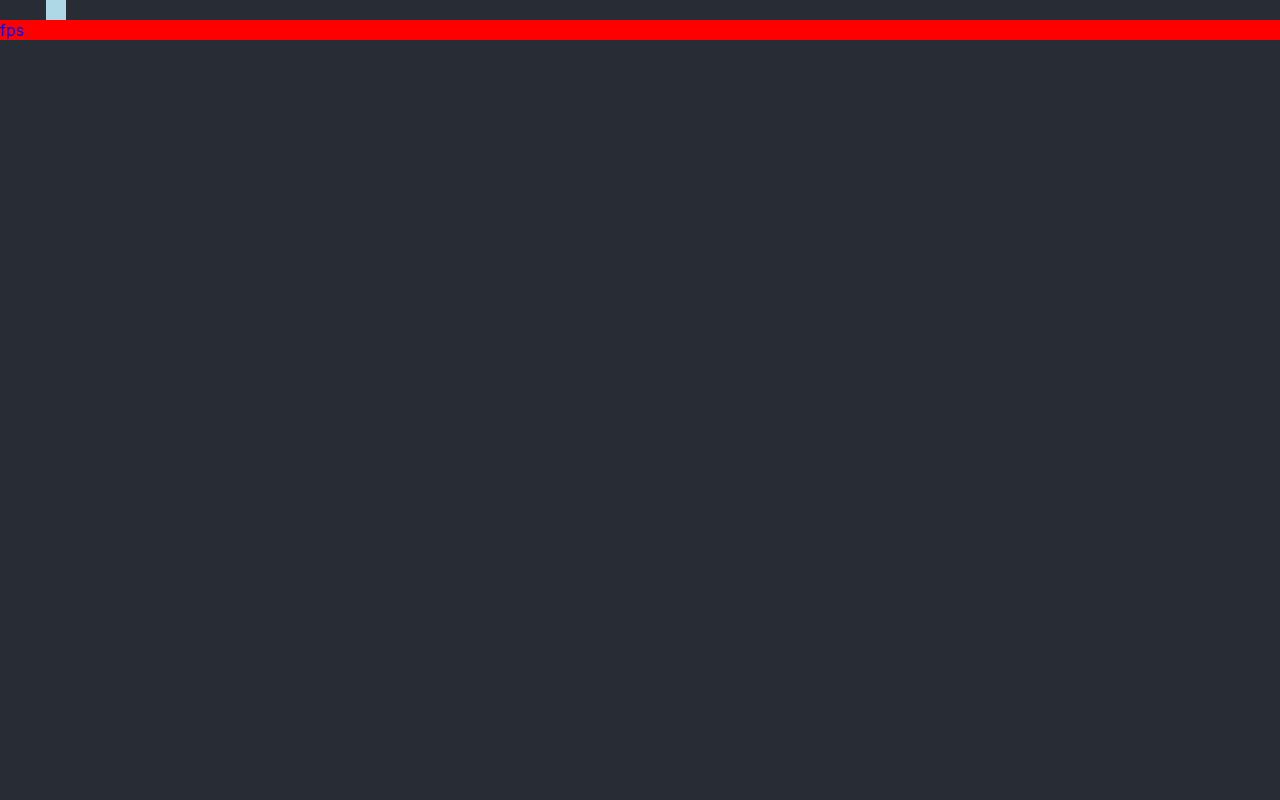
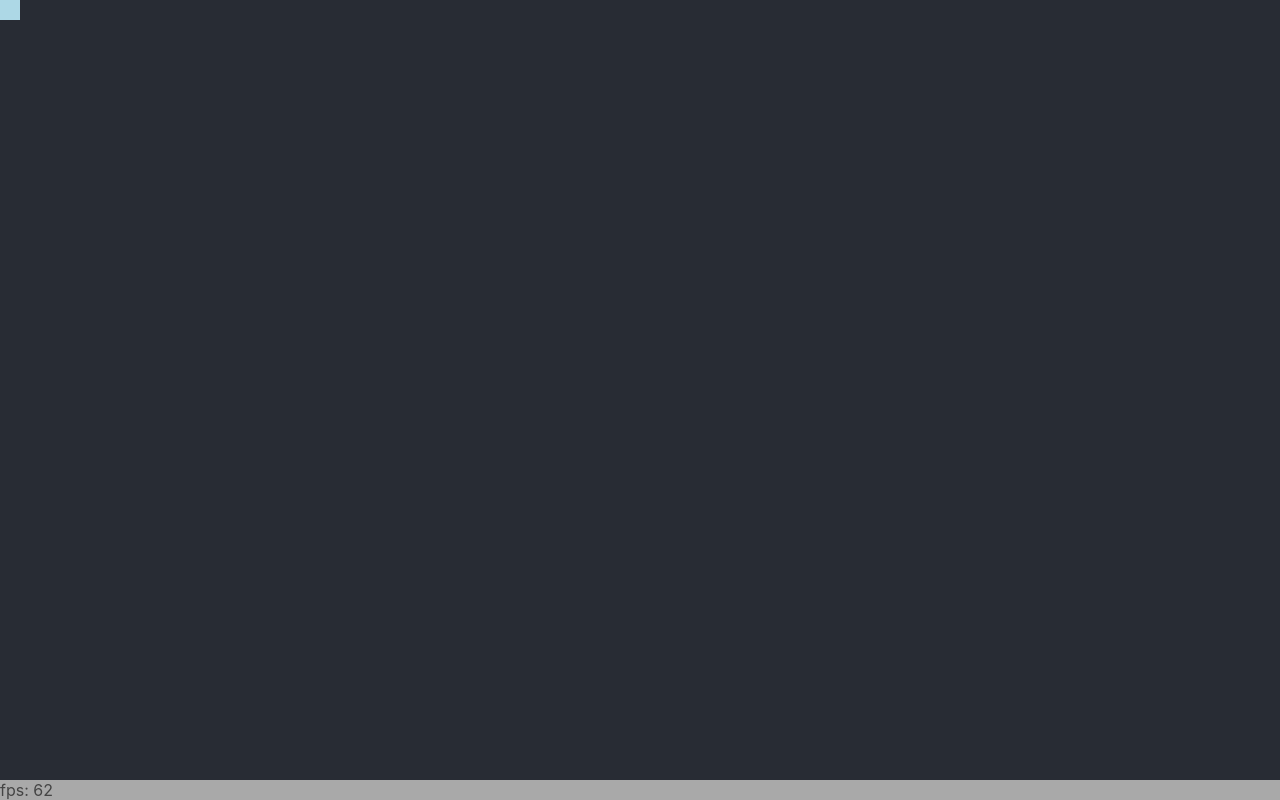
Before and after one commit to sopranopillow/portfolio, a React (Create React App) app: page / in a window 1280 px wide. Built offline with nearby package versions, Linux system fonts and the light colour scheme.

Commit message:
finished adding input but needs cleanup, next step is collisions

```diff
--- a/src/Components/Square.tsx
+++ b/src/Components/Square.tsx
@@ -2,9 +2,11 @@ import * as React from 'react';
 import { connect } from 'react-redux';
 import { subscribeToLoop } from '../Engine/actions';
 import { IAppState } from '../Engine/store/store';
+import { IKey } from '../containers/Loop';
 
 export interface ISquareState {
     left: number;
+    top: number;
     movingRight: boolean;
 }
 
@@ -17,28 +19,49 @@ class Square extends React.Component<ISquareProps, ISquareState>{
         super(props);
         this.state = ({
             left: 0,
+            top: 0,
             movingRight: true
         });
     }
 
     componentDidMount(){
-        this.props.subscribeToLoop(this.update);
+        this.props.subscribeToLoop(this.update, true);
     }
 
-    update = () => {
-        if(this.state.left > 200 || this.state.left < 0){
-            this.setState({
-                movingRight: !this.state.movingRight
-            })
-        }
-        this.setState({
-            left: this.state.left+(this.state.movingRight ? 1 : -1)
-        });
+    update = (keys: IKey[]) => {
+        keys.forEach((key: IKey) =>{
+            if(key.isPressed){
+                switch(key.key){
+                    case 'a':
+                        if(key.isPressed){
+                            this.setState({
+                                left: this.state.left-1
+                            })
+                        }
+                        break;
+                    case 's':
+                        this.setState({
+                            top: this.state.top+1
+                        })
+                        break;
+                    case 'd':
+                        this.setState({
+                            left: this.state.left+1
+                        })
+                        break;
+                    case 'w':
+                        this.setState({
+                            top: this.state.top-1
+                        })
+                        break;
+                }
+            }
+        })
     }
 
     render(){
         return (
-            <div style={{position: 'relative', backgroundColor:'lightblue', width: '20px', height: '20px', left: this.state.left + 'px'}}/>
+            <div style={{position: 'relative', backgroundColor:'lightblue', width: '20px', height: '20px', left: this.state.left + 'px', top: this.state.top + 'px'}}/>
         );
     }
 }
--- a/src/Engine/actions/LoopActions/LoopActions.tsx
+++ b/src/Engine/actions/LoopActions/LoopActions.tsx
@@ -1,8 +1,9 @@
 import { LoopActions, LoopActionTypes } from './Types';
 
-export const subscribeToLoop = (func: Function): LoopActions => {
+export const subscribeToLoop = (func: Function, inputCheck?: boolean): LoopActions => {
     return {
         type: LoopActionTypes.SUBSCRIBE,
-        func: func
+        func: func,
+        inputCheck: (inputCheck === undefined) ? false : inputCheck
     };
 };
--- a/src/Engine/actions/LoopActions/Types.ts
+++ b/src/Engine/actions/LoopActions/Types.ts
@@ -5,6 +5,7 @@ export enum LoopActionTypes {
 export interface ILoopSubscribe {
     type: LoopActionTypes.SUBSCRIBE;
     func: Function;
+    inputCheck: boolean;
 }
 
 // ILoopSubscribe | ILoopX
--- a/src/Engine/reducers/loopReducers/LoopReducer.tsx
+++ b/src/Engine/reducers/loopReducers/LoopReducer.tsx
@@ -3,7 +3,6 @@ import { ILoopState } from './Types';
 
 
 const initialLoopState: ILoopState = {
-    lastIDUsed: -1,
     subscriptions: []
 }
 
@@ -15,11 +14,10 @@ export const loopReducer = (
         //case LoopActionTypes.subscribe: -- do somethin
         case LoopActionTypes.SUBSCRIBE:
             return {
-                lastIDUsed: state.lastIDUsed+1,
                 subscriptions: [
                     ...state.subscriptions,
                     {
-                        id: state.lastIDUsed+1,
+                        inputCheck: action.inputCheck,
                         func: action.func
                     }
                 ]
--- a/src/Engine/reducers/loopReducers/Types.ts
+++ b/src/Engine/reducers/loopReducers/Types.ts
@@ -1,9 +1,8 @@
 export interface ISubscription {
-    id: number;
+    inputCheck: boolean;
     func: Function;
 }
 
 export interface ILoopState {
-    lastIDUsed: number;
     subscriptions: ISubscription[];
 }
--- a/src/containers/Loop.styles.css
+++ b/src/containers/Loop.styles.css
@@ -1,6 +1,8 @@
 .loopStats {
-    background-color: red;
-    color: blue;
+    background-color: darkgray;
+    color: #444444;
     width: 100%;
     height: 20px;
+    bottom: 0;
+    position: absolute;
 }
--- a/src/containers/Loop.tsx
+++ b/src/containers/Loop.tsx
@@ -9,15 +9,37 @@ interface ILoopProps {
 }
 
 interface ILoopState {
-    requestID?: number;
+    requestID: number;
+    fps: number;
+    keys: IKey[];
+}
+
+export interface IKey {
+    key: string;
+    isPressed: boolean;
 }
 
 class Loop extends React.Component<ILoopProps, ILoopState> {
+    public readonly state: Readonly<ILoopState> = {
+        requestID: 0,
+        fps: 0,
+        keys: []
+    }
+
+    private timeMeasurements: number[] = [];
 
     componentDidMount(){
         this.setState({
-            requestID: window.requestAnimationFrame(this.loop)
+            requestID: window.requestAnimationFrame(this.loop),
+            keys: [
+                {key: 'w', isPressed: false},
+                {key: 'a', isPressed: false},
+                {key: 's', isPressed: false},
+                {key: 'd', isPressed: false}
+            ]
         });
+        document.onkeydown = this.keyChange;
+        document.onkeyup = this.keyChange;
     }
 
     componentWillUnmount() {
@@ -28,20 +50,61 @@ class Loop extends React.Component<ILoopProps, ILoopState> {
         }
     }
 
+    keyChange = (ev: KeyboardEvent) => {
+        const { keys } = this.state;
+
+        if(ev.type === 'keyup'){
+            this.setState({
+                keys: keys.map((key: IKey) => {
+                    if(ev.key === key.key){
+                        return {key: key.key, isPressed: false};
+                    }else{
+                        return key;
+                    }
+                })
+            })
+        }else if(ev.type === 'keydown'){
+            this.setState({
+                keys: keys.map((key: IKey) => {
+                    if(ev.key === key.key){
+                        return {key: key.key, isPressed: true};
+                    }else{
+                        return key;
+                    }
+                })
+            })
+        }
+    }
+
     loop = () => {
+        this.timeMeasurements.push(performance.now());
+
+        const msPassed = this.timeMeasurements[this.timeMeasurements.length-1] - this.timeMeasurements[0];
+
+        if (msPassed >= 0.5 * 1000) {
+            this.setState({
+                fps: Math.round(this.timeMeasurements.length / msPassed * 1000 * 2) / 2
+            });
+            this.timeMeasurements = [];
+        }
+
         this.props.loop.forEach(func => {
-            func.func();
+            if(func.inputCheck){
+                func.func(this.state.keys);
+            }else{
+                func.func();
+            }
         });
-
         this.setState({
             requestID: window.requestAnimationFrame(this.loop)
         })
     }
 
     public render() {
+        const { fps, keys } = this.state;
         return (
             <div className="loopStats">
-                <div>fps</div>
+                <div>{`fps: ${fps}`}</div>
             </div>
         );
     }
```
